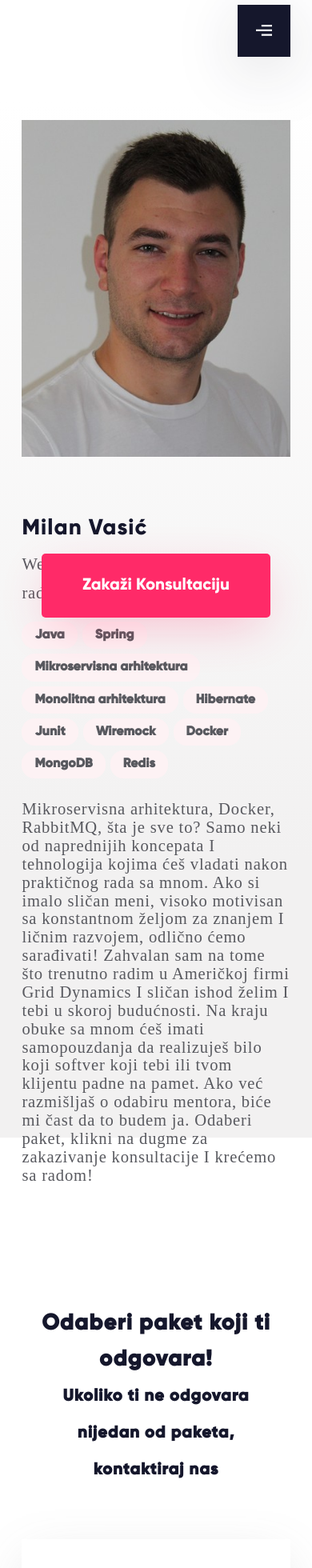
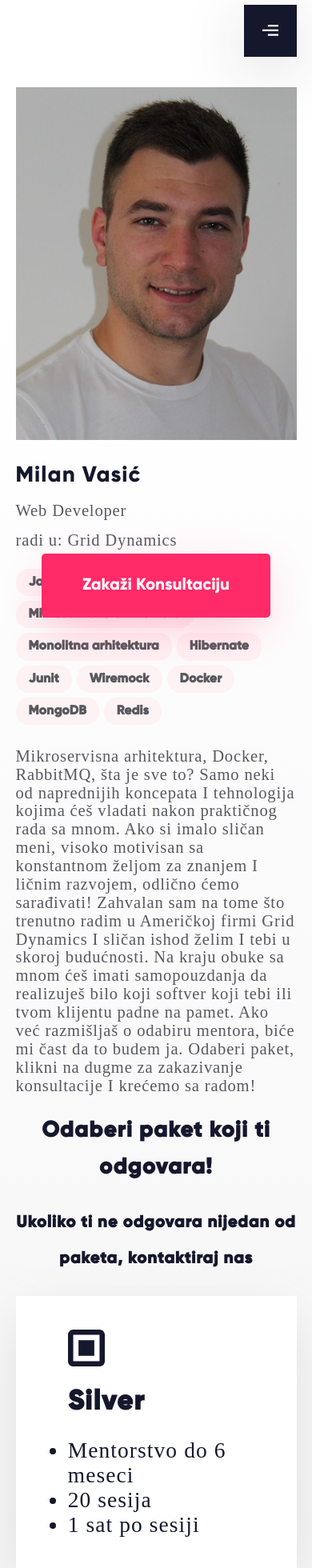
Before and after one commit to StefanT997Dev/it-mentor-ui-next, a Next.js app: page /it-kursevi/1 in a window 390 px wide. Shown: the part 40-2000 px from the top of the page at 80% size. Built offline with nearby package versions, Linux system fonts and the light colour scheme.

Commit message:
code html and css for single mentor page mobile

```diff
--- a/src/components/Footer/Footer.module.scss
+++ b/src/components/Footer/Footer.module.scss
@@ -5,7 +5,7 @@
     background-color: $color-blue;
     border-radius: 6.6rem 6.6rem 0rem 0rem;
     padding: 30.6rem 17.8rem 27.8rem;
-    margin-top: 17.35rem;
+    margin-top: 10rem;
     display: flex;
     flex-direction: row;
     gap: 25rem;
--- a/src/components/Logo/Logo.tsx
+++ b/src/components/Logo/Logo.tsx
@@ -3,8 +3,8 @@ import Link from "next/link";
 const Logo = () => (
   <Link href="/">
     <svg
-      width="15rem"
-      height="7.4rem"
+      width=""
+      height=""
       viewBox="0 0 134 37"
       fill="none"
       xmlns="http://www.w3.org/2000/svg"
--- a/src/components/Menu/Menu.module.scss
+++ b/src/components/Menu/Menu.module.scss
@@ -16,7 +16,7 @@
   justify-content: center;
 
   @include mobile() {
-    right: 2.4rem;
+    right: 5%;
     width: 5.7rem;
     height: 5.7rem;
   }
--- a/src/components/PackageCard/PackageCard.module.scss
+++ b/src/components/PackageCard/PackageCard.module.scss
@@ -1,5 +1,7 @@
 .package_card {
-    width: 100%;
+    display: flex;
+    flex-direction: column;
+    gap: 2em;
     text-align: left;
     background: #FFFFFF;
     color: #15172C;
@@ -7,11 +9,9 @@
     box-shadow: 0px 18px 60px -12px rgba(122, 122, 122, 0.25);
 
     &__title {
-        margin-top: 2.9rem;
         font-family: Gilroy;
         font-weight: 800;
         font-size: 3rem;
-        line-height: 4.3rem;
         letter-spacing: 0.04em;
     }
 
@@ -21,11 +21,8 @@
     }
 
     &__list {
-        margin-left: -4rem;
-        margin-top: 2rem;
         font-family: GilroyLight;
         font-size: 2.4rem;
-        line-height: 2.8rem;
         letter-spacing: 0.04em;
     }
 }
--- a/src/pages/it-kursevi/[id].tsx
+++ b/src/pages/it-kursevi/[id].tsx
@@ -38,16 +38,11 @@ const MentorProfile = () => {
     return (
         <>
             <div className={classes.mentor_profile}>
-                <div className={classes.mentor_profile__logo}>
-                    {!isMobile && <Logo />}
-                </div>
                 <div className={classes.mentor_profile__header}>
-                    <div className={classes.mentor_profile__header__image}>
                         <Image
                             src={image}
                             className={classes.mentor_profile__header__image}
                             alt="Something" />
-                    </div>
                     <div className={classes.mentor_profile__header__text}>
                         <div className={classes.mentor_profile__header__text__title}>
                             {firstName} {lastName}
--- a/src/pages/it-kursevi/mentor-profile.module.scss
+++ b/src/pages/it-kursevi/mentor-profile.module.scss
@@ -2,45 +2,26 @@
 @import "@/scss/breakpoints";
 
 .mentor_profile {
-  position: absolute;
-  width: 100vw;
-  height: 127.8rem;
-  left: 0px;
-  top: 0rem;
-
+  display: flex;
+  flex-direction: column;
+  justify-content: center;
+  align-items: center;
+  gap: 2em;
   background: linear-gradient(180deg, rgba(242, 241, 241, 0) 11.39%, #F2F1F1 76.14%);
 
-  &__logo{
-    position: fixed;
-    top: 4rem;
-    left: 7.3rem;
-  }
+  &__header {
+    display: flex;
+    flex-direction: column;
+    align-items: center;
+    width: 90%;
 
-  &__header {
-    margin: 16.5rem 27.8rem;
-    display: flex;
-    flex-direction: row;
-    gap: 5rem;
-
-    @include mobile() {
-      margin: 13.2rem 2.4rem;
-      flex-direction: column;
-      gap: 0;
-    }
-
-    &__image {
-      width: 39.8rem;
-      object-fit: contain;
-
-      @include mobile() {
-        width: 100%;
-      }
+    &__image{
+      margin-top: 13em;
+      width: 100%;
+      height: auto;
     }
 
     &__text {
-      display: flex;
-      flex-direction: column;
-
       &__title {
         font-size: 4.8rem;
         line-height: 5.8rem;
@@ -99,32 +80,25 @@
   }
 
   &__package_container {
-    margin: 16.4rem 14rem 20rem 14rem;
+    width: 90%;
+    display: flex;
+    flex-direction: column;
+    justify-content: center;
+    align-items: center;
     text-align: center;
-
-    @include mobile() {
-      margin: 6.4rem 2.4rem 1.2rem 2.4rem;
-    }
+    gap: 2rem;
 
     &__title {
-      font-size: 4.8rem;
+      font-size: 2.4rem;
       line-height: 4rem;
       font-weight: 800;
       color: #15172C;
       font-family: Gilroy;
       letter-spacing: 0.04em;
-
-      @include mobile() {
-        width: 100%;
-        font-size: 2.4rem;
-        line-height: 4rem;
-      }
     }
 
     &__sub_title {
       max-width: 51rem;
-      margin: 2.3rem auto;
-      margin-bottom: 0;
       font-size: 2.4rem;
       line-height: 4rem;
       font-weight: 800;
@@ -134,23 +108,15 @@
 
       @include mobile() {
         max-width: 100%;
-        margin: 0 2.4rem;
         font-size: 1.8rem;
         line-height: 4rem;
       }
     }
 
     &__cards {
-      margin-top: 3.8rem;
       display: flex;
-      flex-direction: row;
-      gap: 4.8rem;
-
-      @include mobile() {
-        margin-top: 5.6rem;
-        flex-direction: column;
-        gap: 2.4rem;
-      }
+      flex-direction: column;
+      gap: 2.4rem;
     }
   }
 }
--- a/src/styles/globals.scss
+++ b/src/styles/globals.scss
@@ -43,8 +43,12 @@ a{
   text-decoration: none;
 }
 
-h1{
+h1, ul{
   margin: 0;
+}
+
+ul{
+  padding: 0;
 }
 
 @font-face {
```
